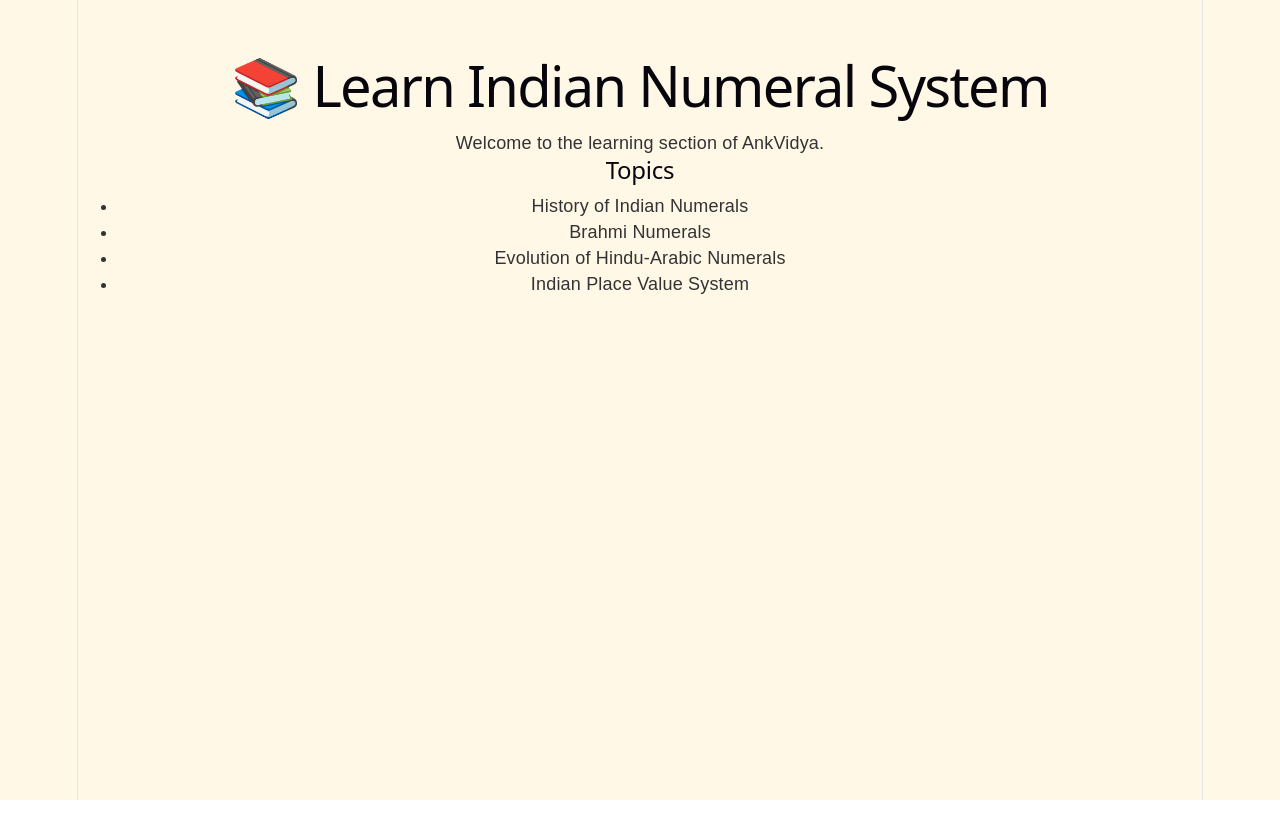
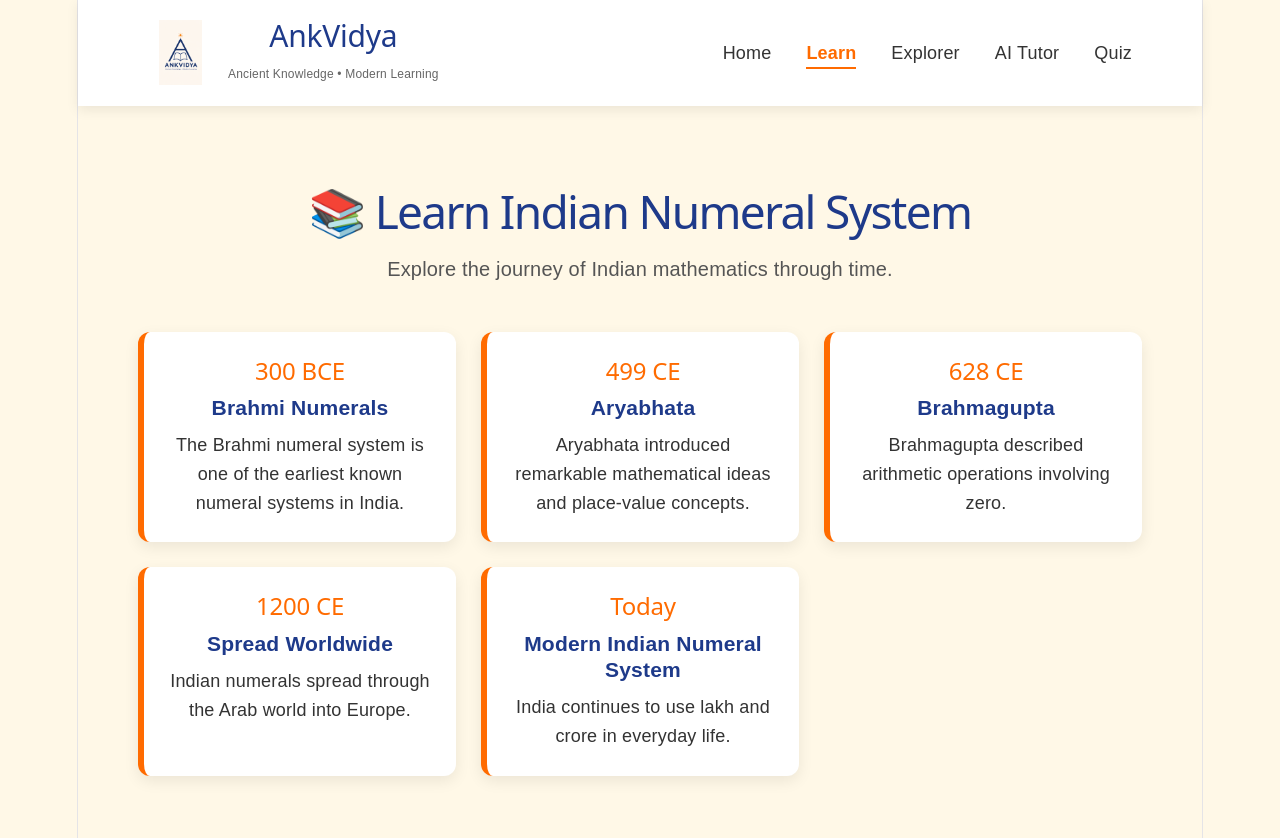
Before and after one commit to vaishnavi5640/AnkVidya, a React app in the folder frontend/: page /learn in a window 1280 px wide. Shown: the top 838 px of the page. Before the commit the page ends 800 px from the top, so only its background shows below. Built offline with nearby package versions, Linux system fonts and the light colour scheme; the HTML template or start-up script is replaced by a standard one.

Commit message:
Added Learn module timeline

```diff
--- a/frontend/src/pages/Learn.jsx
+++ b/frontend/src/pages/Learn.jsx
@@ -1,21 +1,72 @@
+import Navbar from "../components/Navbar";
+import "../styles/Learn.css";
+
 function Learn() {
+  const timeline = [
+    {
+      year: "300 BCE",
+      title: "Brahmi Numerals",
+      description:
+        "The Brahmi numeral system is one of the earliest known numeral systems in India."
+    },
+    {
+      year: "499 CE",
+      title: "Aryabhata",
+      description:
+        "Aryabhata introduced remarkable mathematical ideas and place-value concepts."
+    },
+    {
+      year: "628 CE",
+      title: "Brahmagupta",
+      description:
+        "Brahmagupta described arithmetic operations involving zero."
+    },
+    {
+      year: "1200 CE",
+      title: "Spread Worldwide",
+      description:
+        "Indian numerals spread through the Arab world into Europe."
+    },
+    {
+      year: "Today",
+      title: "Modern Indian Numeral System",
+      description:
+        "India continues to use lakh and crore in everyday life."
+    }
+  ];
+
   return (
-    <div style={{ padding: "40px" }}>
-      <h1>📚 Learn Indian Numeral System</h1>
+    <>
+      <Navbar />
 
-      <p>
-        Welcome to the learning section of AnkVidya.
-      </p>
+      <div className="learn-page">
 
-      <h2>Topics</h2>
+        <h1>📚 Learn Indian Numeral System</h1>
 
-      <ul>
-        <li>History of Indian Numerals</li>
-        <li>Brahmi Numerals</li>
-        <li>Evolution of Hindu-Arabic Numerals</li>
-        <li>Indian Place Value System</li>
-      </ul>
-    </div>
+        <p className="intro">
+          Explore the journey of Indian mathematics through time.
+        </p>
+
+        <div className="timeline">
+
+          {timeline.map((item, index) => (
+
+            <div className="timeline-card" key={index}>
+
+              <h2>{item.year}</h2>
+
+              <h3>{item.title}</h3>
+
+              <p>{item.description}</p>
+
+            </div>
+
+          ))}
+
+        </div>
+
+      </div>
+    </>
   );
 }
 
--- /dev/null
+++ b/frontend/src/styles/Learn.css
@@ -0,0 +1,52 @@
+.learn-page{
+    padding:60px;
+    background:#FFF8E7;
+    min-height:100vh;
+}
+
+.learn-page h1{
+    text-align:center;
+    color:#1E3A8A;
+    font-size:46px;
+}
+
+.intro{
+    text-align:center;
+    margin-top:20px;
+    font-size:20px;
+    color:#555;
+}
+
+.timeline{
+    margin-top:50px;
+    display:grid;
+    grid-template-columns:repeat(auto-fit,minmax(260px,1fr));
+    gap:25px;
+}
+
+.timeline-card{
+    background:white;
+    border-left:6px solid #FF6B00;
+    padding:25px;
+    border-radius:12px;
+    box-shadow:0 5px 15px rgba(0,0,0,.08);
+    transition:.3s;
+}
+
+.timeline-card:hover{
+    transform:translateY(-8px);
+}
+
+.timeline-card h2{
+    color:#FF6B00;
+    margin-bottom:10px;
+}
+
+.timeline-card h3{
+    color:#1E3A8A;
+    margin-bottom:10px;
+}
+
+.timeline-card p{
+    line-height:1.6;
+}
```
